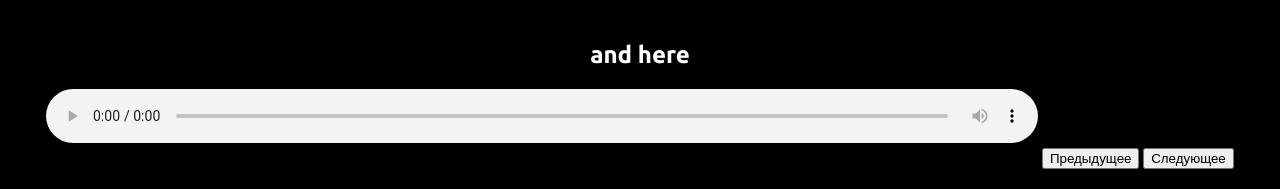
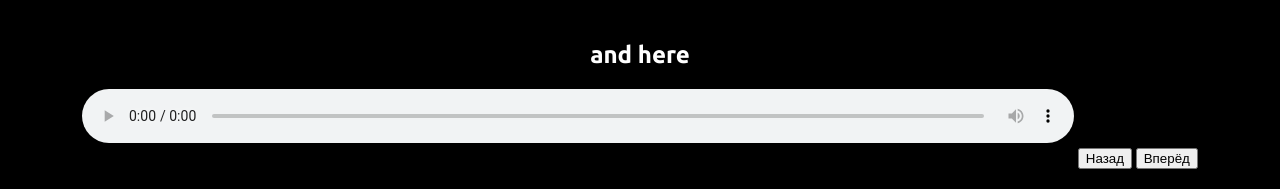
Before and after one commit to yumi909/posva2024, a plain HTML site: page index.html in a window 1280 px wide. Shown: the part 1277-1466 px from the top of the page. Drawn offline with Linux system fonts and the light colour scheme.

Commit message:
Update index.html

```diff
--- a/index.html
+++ b/index.html
@@ -39,8 +39,8 @@
         </audio>
 
         <!-- Кнопки для переключения файлов -->
-        <button id="prevBtn">Предыдущее</button>
-        <button id="nextBtn">Следующее</button>
+        <button id="prevBtn">Назад</button>
+        <button id="nextBtn">Вперёд</button>
 
         <script>
             // Массив с публичными ссылками на аудиофайлы с Яндекс.Диска
```
